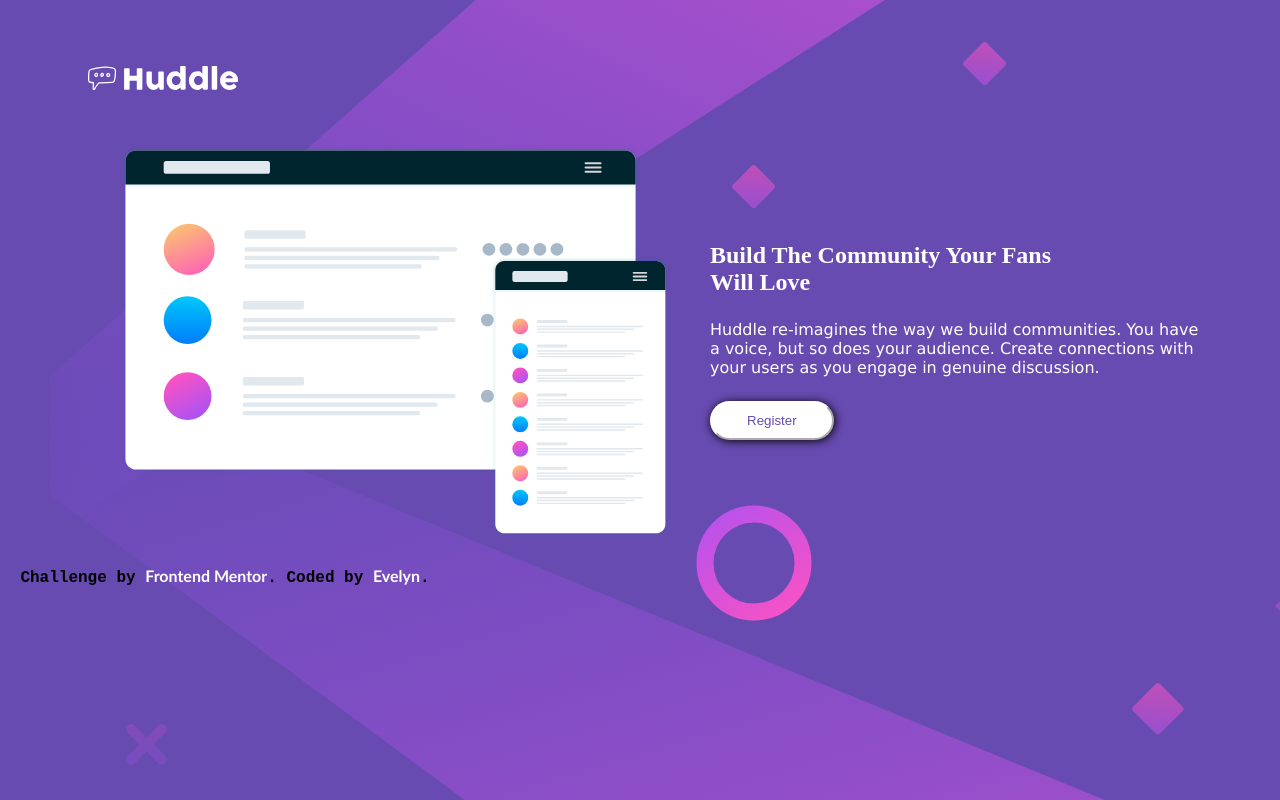
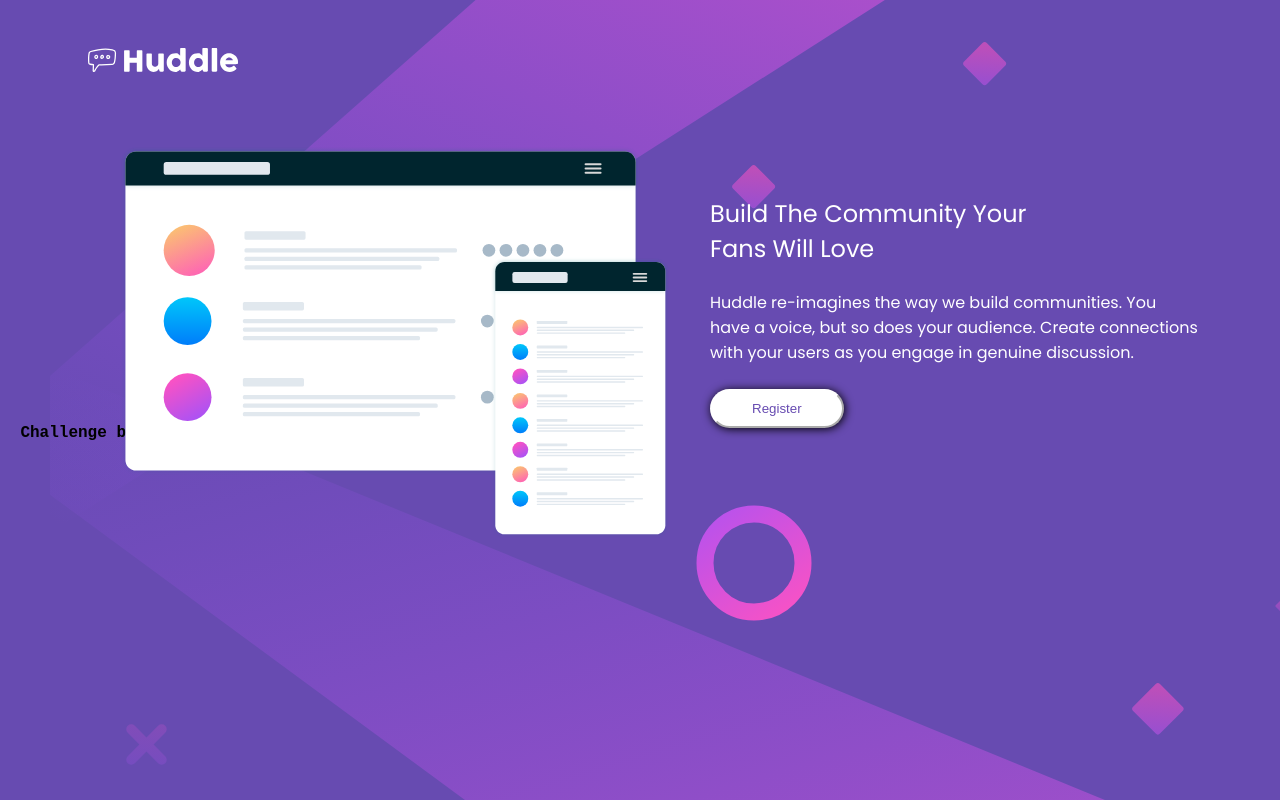
Before and after one commit to Eve22-sys/FrontEndMentor-Challenge, a plain HTML site: page index.html in a window 1280 px wide. Shown: the top 800 px of the page. Drawn offline with Linux system fonts and the light colour scheme.

Commit message:
Desktop concluido

```diff
--- a/index.html
+++ b/index.html
@@ -1,5 +1,5 @@
 <!DOCTYPE html>
-<html lang="pt-br">
+<html lang="en">
 <head>
     <meta charset="UTF-8">
     <meta name="viewport" content="width=device-width, initial-scale=1.0">
@@ -9,6 +9,9 @@
 
 </head>
 <body>
+   <header class="logo">
+      <img src="pastas do desafio/huddle-landing-page-with-single-introductory-section-master/images/logo.svg" alt="Logo">
+</header>
   <section>
       <img src="pastas do desafio/huddle-landing-page-with-single-introductory-section-master/images/illustration-mockups.svg" alt="descktop" id="descktop">
     <div class="container">
@@ -19,8 +22,8 @@
         <button class="btn1">Register</button>
     </div>
   </section>
-    <div class="logo">
-      <img src="pastas do desafio/huddle-landing-page-with-single-introductory-section-master/images/logo.svg" alt="Logo">
+    <div class="fundo-mobile">
+      <img src="pastas do desafio/huddle-landing-page-with-single-introductory-section-master/images/bg-mobile.svg" alt="mobile">
     </div>
     <div class="fundo">
       <img src="pastas do desafio/huddle-landing-page-with-single-introductory-section-master/images/bg-desktop.svg" alt="img1">
--- a/style.css
+++ b/style.css
@@ -1,20 +1,31 @@
+@import url('https://fonts.googleapis.com/css2?family=Open+Sans:ital,wght@0,300..800;1,300..800&family=Poppins:ital,wght@0,100;0,200;0,300;0,400;0,500;0,600;0,700;0,800;0,900;1,100;1,200;1,300;1,400;1,500;1,600;1,700;1,800;1,900&display=swap');
+
 *{
     padding: 0;
     margin: 0;
     box-sizing: border-box;
 }
 body{
+    font-family: Poppins, sans-serif;
     background-color:  #674bb1;
     max-width: 100%;justify-content: center;
     align-items: center;
     width: 900px;
+}
+.fundo-mobile img{
+    display: none;
+}
+.logo{
+    display: flex;
+    position: relative;
+    top: 40px;
 }
 section{
   display: flex;
   position: relative;
   justify-content: center;
   align-items: center;
-  margin-top: 145px;
+  top: 106px;
   left: 210px;
   gap: 40px;
   z-index: 1;
@@ -26,8 +37,10 @@
 }
 .container {
   display: flex;
+  position: relative;
   flex-direction: column;
   align-items: flex-start;
+  bottom: 30px;
   gap: 24px;
   width: 500px;
   z-index: 1;
@@ -36,9 +49,9 @@
     width: 360px;
     color: white;
     margin: 0;
+    font-weight: 400;
 }
 .Sobre{
-    font-family: 'Lucida Sans', 'Lucida Sans Regular', 'Lucida Grande', 'Lucida Sans Unicode', Geneva, Verdana, sans-serif;
     color: white;
     width: 490px;
 }
@@ -48,7 +61,7 @@
     border-color: white;
     box-shadow:1px 1px 10px black;
     color: #674bb1;
-    padding: 10px 35px;
+    padding: 10px 40px;
     border-radius: 50px;
 }
 .btn1:hover{
```
Also changed, not shown: 1 other file.
